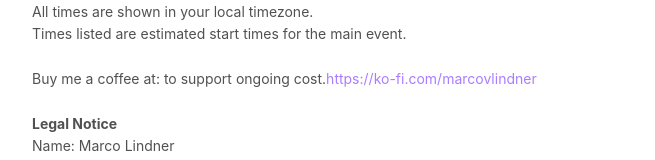
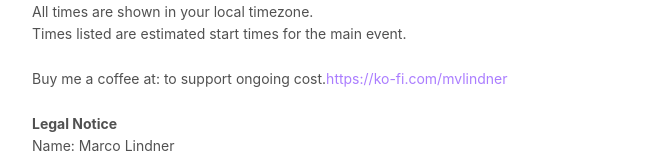
Before and after one commit to mvlindner/fight-schedule, a Next.js app: page / in a window 1280 px wide. Both pictures are taken after a click on the element "info". Shown: the part 207-367 px from the top of the page, without its empty margins (312-967 px from the left). Built offline with nearby package versions, Linux system fonts and the light colour scheme.

Commit message:
kofi link change

```diff
--- a/components/FightSchedule.tsx
+++ b/components/FightSchedule.tsx
@@ -407,7 +407,7 @@ export default function FightSchedule({ fights }: Props) {
               rel="noopener noreferrer"
               className="text-violet-500 dark:text-red-300 hover:text-violet-700 dark:hover:text-red-400 transition-colors duration-150"
             >
-              https://ko-fi.com/marcovlindner
+              https://ko-fi.com/mvlindner
             </a>
           </p>
           <br />
```
